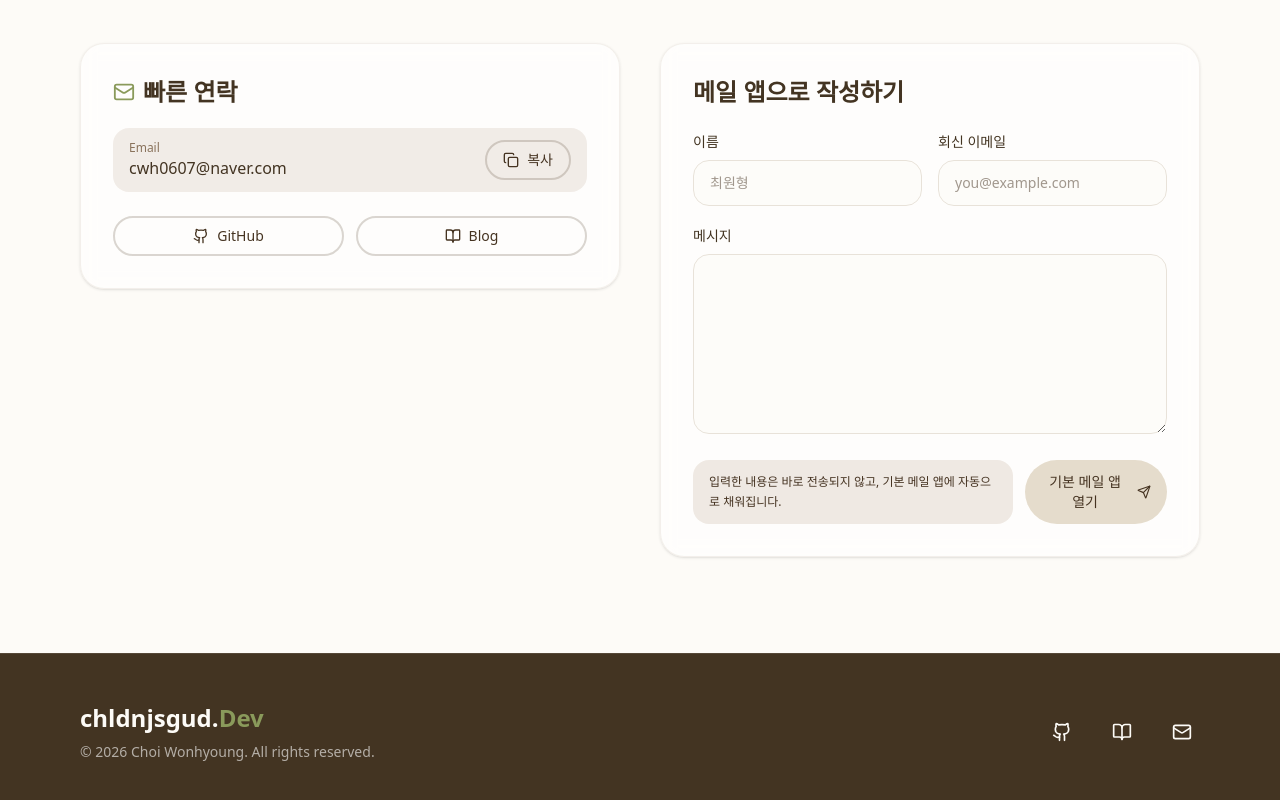
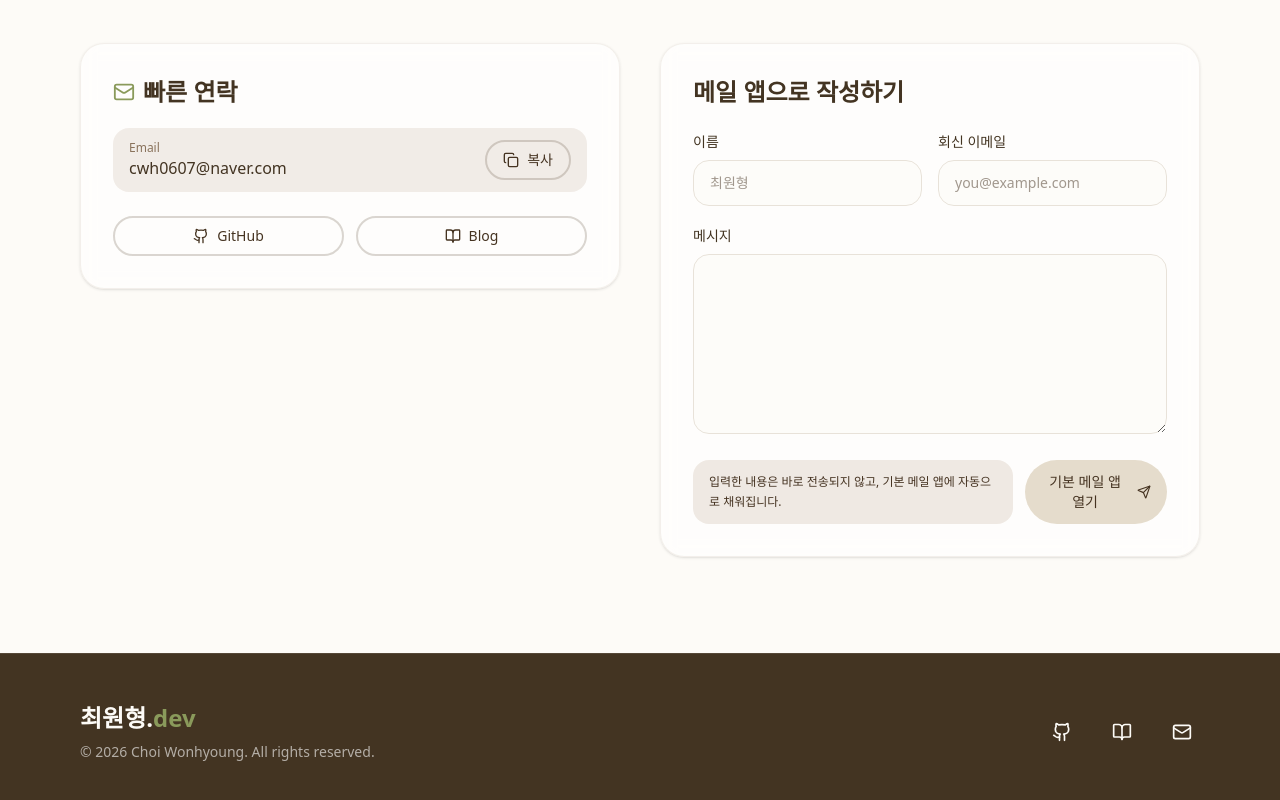
Before and after one commit to asdfdk123/chldnjsgud, a Next.js app: page / in a window 1280 px wide. Shown: the part 5365-6165 px from the top of the page. Built offline with nearby package versions, Linux system fonts and the light colour scheme.

Commit message:
fix: 수정

```diff
--- a/src/components/layout/Footer.tsx
+++ b/src/components/layout/Footer.tsx
@@ -6,9 +6,9 @@ export function Footer() {
     <footer className="bg-coffee text-cream border-t border-white/10 px-6 py-12 lg:px-20">
       <div className="mx-auto flex max-w-6xl flex-col items-center justify-between gap-6 md:flex-row">
         <div className="space-y-2 text-center md:text-left">
-          <h2 className="font-serif text-2xl font-bold">
-            chldnjsgud.<span className="text-sage">Dev</span>
-          </h2>
+          <p className="font-serif text-2xl font-bold">
+            최원형.<span className="text-sage">dev</span>
+          </p>
           <p className="text-sm text-white/60">
             © 2026 Choi Wonhyoung. All rights reserved.
           </p>
```
